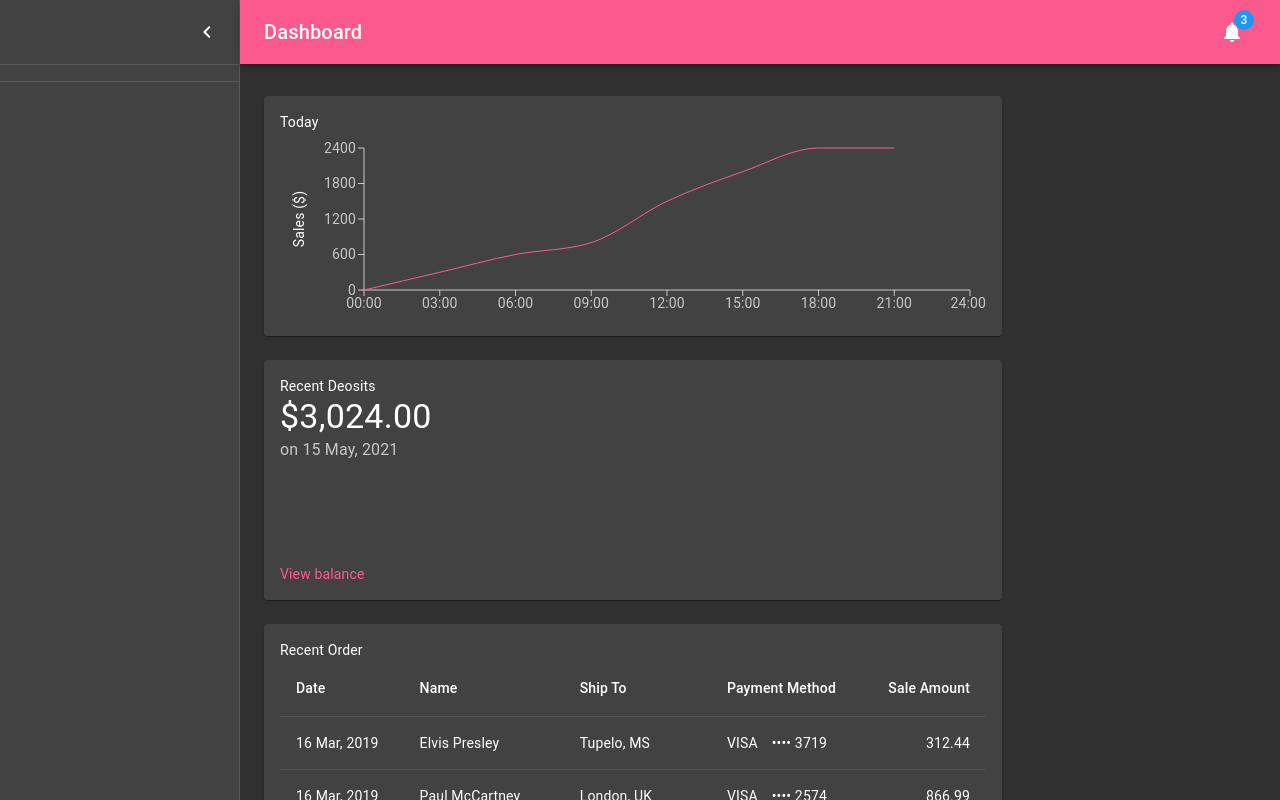
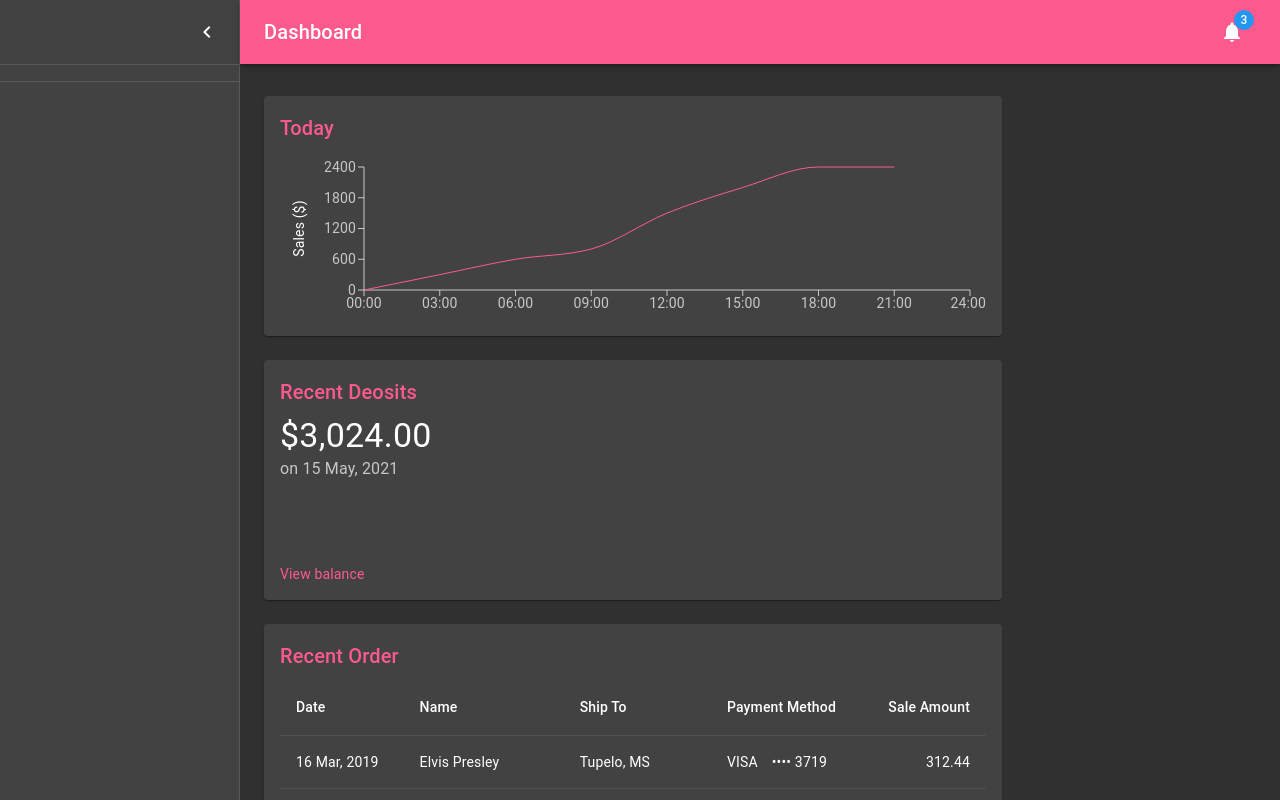
Before and after one commit to jyoti857/material_template, a React (Create React App) app: page / in a window 1280 px wide. Built offline with nearby package versions, Linux system fonts and the light colour scheme.

Commit message:
added title

```diff
--- a/src/pages/getting-started/templates/dahboard/Chart.tsx
+++ b/src/pages/getting-started/templates/dahboard/Chart.tsx
@@ -2,6 +2,7 @@
 import { useTheme } from '@material-ui/core/styles'
 import React from 'react';
 import {LineChart, XAxis, ResponsiveContainer, YAxis, Label, Line} from 'recharts'
+import Title from './Title';
 function createData(time, amount) {
   return { time, amount };
 }
@@ -21,7 +22,7 @@ const Chart = (props: ChartProps) => {
   const theme = useTheme();
   return (
     <React.Fragment>
-      <div>Today</div>
+      <Title>Today</Title>
       <ResponsiveContainer>
         <LineChart
           data = {data}
--- a/src/pages/getting-started/templates/dahboard/Deposits.tsx
+++ b/src/pages/getting-started/templates/dahboard/Deposits.tsx
@@ -1,6 +1,7 @@
 import { Link, makeStyles, Typography } from "@material-ui/core";
 import { ClassNameMap } from "@material-ui/styles";
 import React, { FC } from "react";
+import Title from "./Title";
 
 const useStyles = makeStyles({
   depositContext: {
@@ -12,7 +13,7 @@ const Deposits: FC<any> = () => {
   const classes: ClassNameMap<"depositContext">  = useStyles();
   return(
     <React.Fragment>
-      <div>Recent Deosits</div>
+      <Title>Recent Deosits</Title>
       <Typography component ='p' variant = 'h4'>
         $3,024.00
       </Typography>
--- a/src/pages/getting-started/templates/dahboard/Order.tsx
+++ b/src/pages/getting-started/templates/dahboard/Order.tsx
@@ -1,6 +1,7 @@
 import { Table, TableCell, TableRow, TableHead, Theme, TableBody, Link } from "@material-ui/core";
 import { ClassNameMap, createStyles, makeStyles } from "@material-ui/styles";
 import React, { FC } from "react";
+import Title from "./Title";
 
 
 // Generate Order Data
@@ -31,9 +32,9 @@ const Order: FC<any>  = () => {
   const classes:  ClassNameMap<"seeMore"> = useStyles();
   return (
     <React.Fragment>
-      <div>
+      <Title>
         Recent Order
-      </div>
+      </Title>
       <Table>
         <TableHead>
           <TableRow>
```
